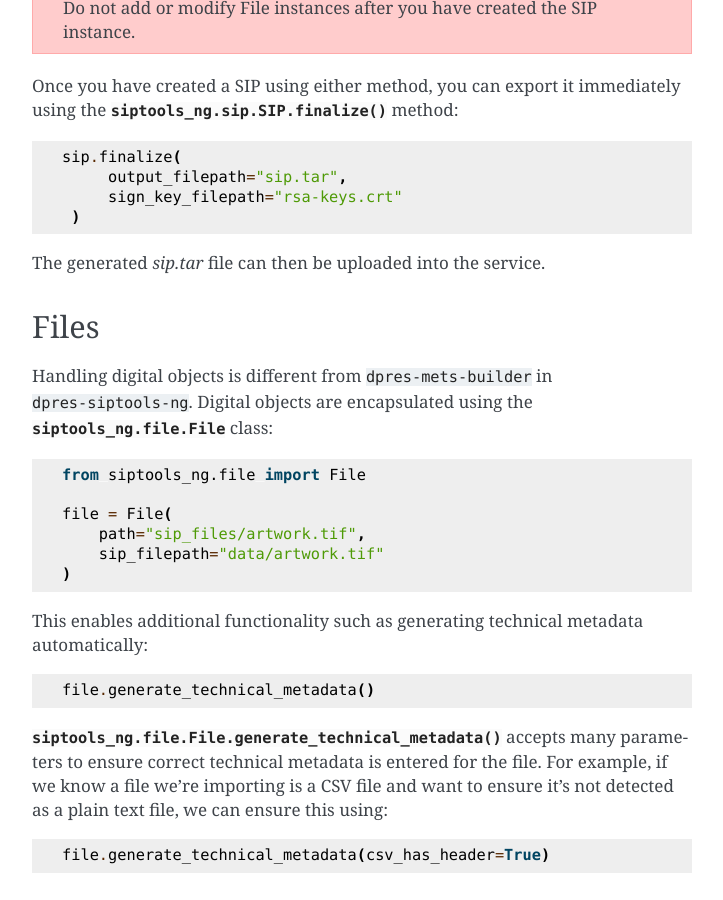
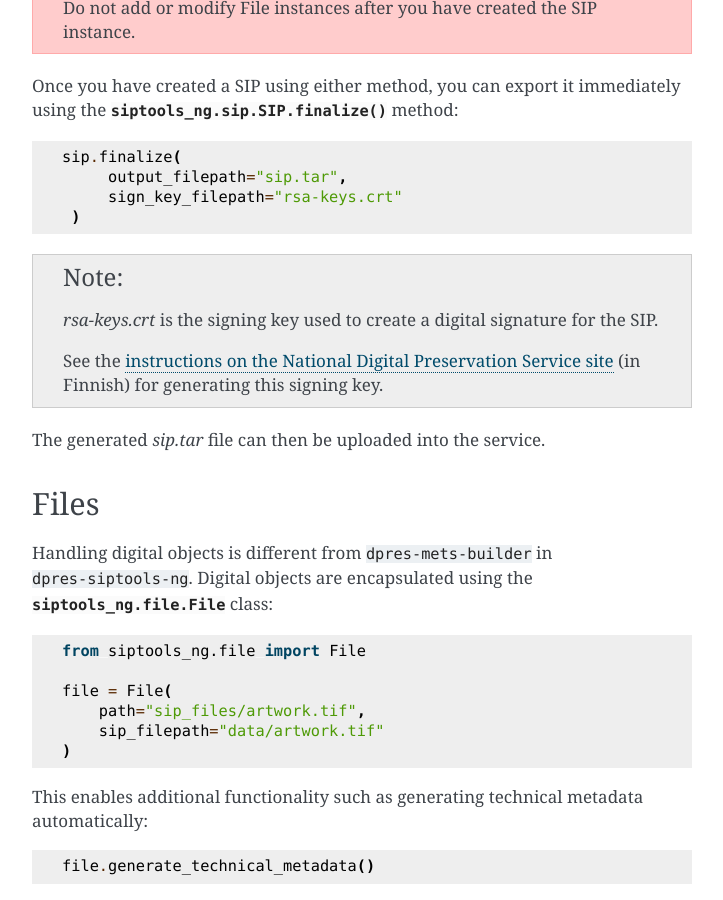
Before and after one commit to Digital-Preservation-Finland/dpres-siptools-ng, a Sphinx documentation site: the page built from doc/source/usage.rst, in a window 1280 px wide and 900 px high, scrolled down 1242 px. Shown: the whole window, without its empty margins (388-1111 px from the left). Built offline with Sphinx 7.4.7, drawn with Linux system fonts in a browser that asks for light colours.

```diff
--- a/doc/source/index.rst
+++ b/doc/source/index.rst
@@ -9,6 +9,8 @@ siptools-ng
 Library for creating Submission Information Packages (SIP) that comply to the specifications of
 national digital preservation services of Finland.
 
+siptools-ng builds on top of dpres-mets-builder_ and file-scraper_ to provide the tools to create a complete SIP.
+
 Contents
 ========
 .. toctree::
--- a/doc/source/usage.rst
+++ b/doc/source/usage.rst
@@ -67,6 +67,14 @@ using the :meth:`siptools_ng.sip.SIP.finalize` method:
         sign_key_filepath="rsa-keys.crt"
     )
 
+.. note::
+
+   `rsa-keys.crt` is the signing key used to create a digital signature for the
+   SIP.
+
+   See the `instructions on the National Digital Preservation Service site <https://digitalpreservation.fi/user_guide/deployment>`_
+   (in Finnish) for generating this signing key.
+
 The generated `sip.tar` file can then be uploaded into the service.
 
 Files
```
Also changed, not shown: other parts of doc/source/index.rst (+4 -0 lines), doc/source/faq.rst (added, +56 -0 lines).
